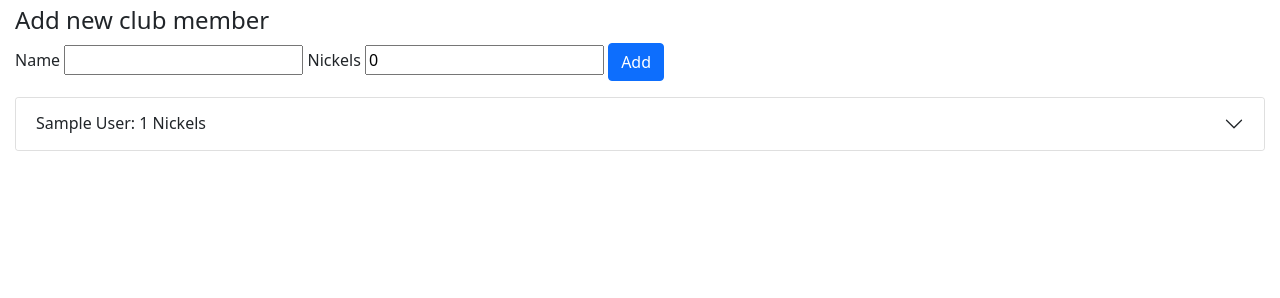
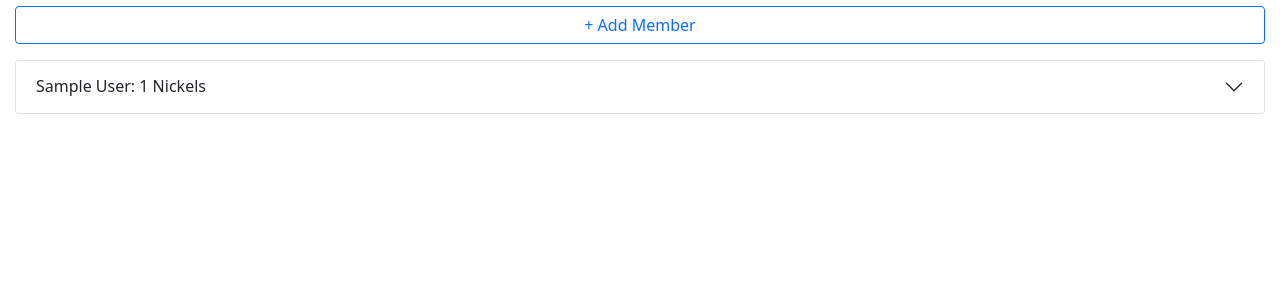
Before and after one commit to quintrino/nickel-club, a Flask app: page /admin/ in a window 1280 px wide. Shown: the part 120-418 px from the top of the page. Run offline with Flask 2, Linux system fonts and the light colour scheme; the visitor is signed in with stand-in values (Sample User, id 1); tables that the repository leaves empty hold one stand-in row (values such as "Sample post").

Commit message:
Improve add member ui

```diff
--- a/nickel_club/admin/templates/admin/members.html
+++ b/nickel_club/admin/templates/admin/members.html
@@ -3,26 +3,27 @@
 <h1>{% block title %}Admin - Members{% endblock %}</h1>
 {% endblock %}
 
-{% block pagestyle %}
-<style>
-.friends-table {
-	width: 100%;
-}
-</style>
-{% endblock %}
-
 
 {% block content %}
+<div class="d-grid gap-2 mb-3">
+  <button class="btn btn-outline-primary" type="button" data-bs-toggle="collapse" data-bs-target="#addMember" aria-expanded="false" aria-controls="collapseExample">+ Add Member</button>
+</div>
 
-<div>
-	<h4>Add new club member</h3>
-	<form action="{{ url_for('admin.create_member') }}" method="POST">
-		<label for="name">Name</label>
-		<input name="name" required>
-		<label for="nickels">Nickels</label>
-		<input name="nickels" type="number" value="0">
-		<button type="submit" class="btn btn-primary">Add</button>
-	</form>
+<div class="collapse mb-3" id="addMember">
+	<div class="card card-body">
+		<legend>Add new club member</legend>
+		<form class="mb-0" action="{{ url_for('admin.create_member') }}" method="POST">
+			<div class="mb-2">
+				<label for="name" class="form-label">Name</label>
+				<input name="name" class="form-control" required>
+			</div>
+			<div class="mb-2">
+				<label for="nickels" class="form-label">Starting Nickel Balance</label>
+				<input name="nickels" class="form-control" type="number" value="0">
+			</div>
+			<button type="submit" class="btn btn-primary">Add</button>
+		</form>
+	</div>
 </div>
 
 
```
